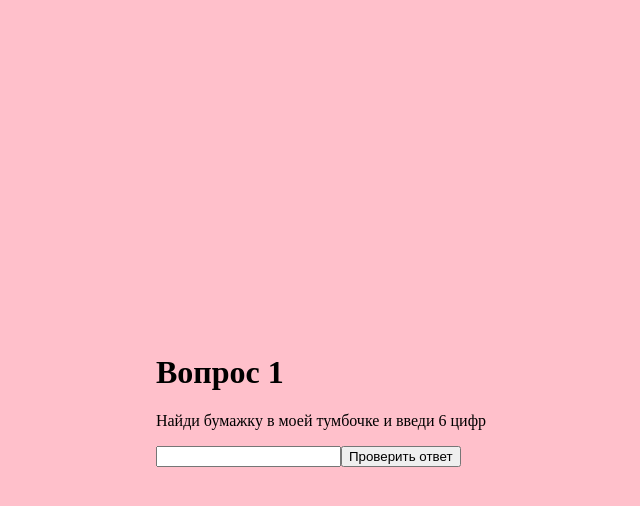
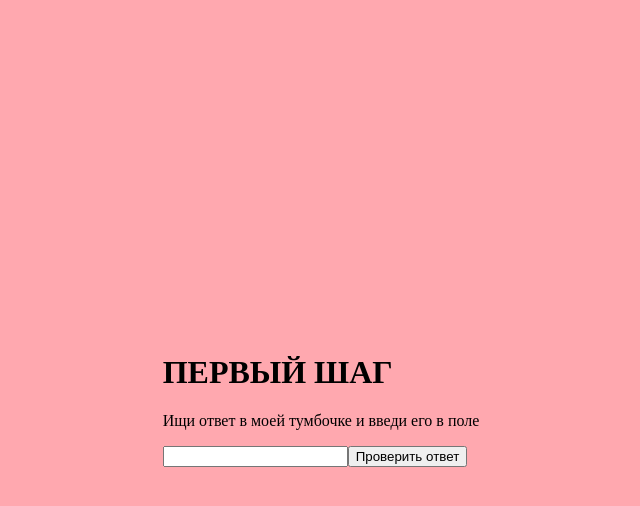
Before and after one commit to mkolya31/fufa-quest, a React (Create React App) app: page /#/ in a window 1280 px wide. Both pictures are taken after a click on the button "Начать квест". Shown: the top 506 px of the page, without its empty margins (319-959 px from the left). Built offline with nearby package versions, Linux system fonts and the light colour scheme.

Commit message:
feat: pages

```diff
--- a/src/app/app/App.styles.ts
+++ b/src/app/app/App.styles.ts
@@ -3,8 +3,4 @@ import styled from "@emotion/styled";
 export const AppContainer = styled.div({
   width: '100%',
   height: '100%',
-  display: 'flex',
-  justifyContent: 'center',
-  alignItems: 'center',
-  background: 'pink',
 })
--- /dev/null
+++ b/src/app/pages/pages.ts
@@ -0,0 +1,96 @@
+import {PageProps} from "../../components/page/Page";
+import {PAGE_ROUTE, ROUTES} from "../router/constants";
+
+export const PAGES: Record<keyof typeof PAGE_ROUTE, PageProps> = {
+  page1: {
+    name: 'ПЕРВЫЙ ШАГ',
+    question: 'Ищи ответ в моей тумбочке и введи его в поле',
+    answer: 'tumba',
+    nextPage: ROUTES.page2,
+    background: '#ffa8af',
+  },
+  page2: {
+    name: 'ПЕРВЫЕ ВЕЧЕРА',
+    question: 'Ответ ждёт тебя на предмете мебели в комнате, которая меньше всего изменилась',
+    answer: 'нямням',
+    nextPage: ROUTES.page3,
+    background: '#ffc0cb',
+  },
+  page3: {
+    name: 'ПРОБЛЕМЫ НАДО РЕШАТЬ',
+    question: 'Его НЕ БЫЛО в квартире, а ведь он РАЗДАЁТ нам волны 21-го века',
+    answer: 'internet',
+    nextPage: ROUTES.page4,
+    background: '#fdbcb4',
+  },
+  page4: {
+    name: 'СЪЕЗЖАЕМСЯ',
+    question: 'Ищи ответ там, где живое превращается в мёртвое, но прекрасное',
+    answer: 'art',
+    nextPage: ROUTES.page5,
+    background: '#ffcbbb',
+  },
+  page5: {
+    name: 'БЫТ',
+    question: 'Он должен был нам помогать, но что-то пошло не так',
+    answer: 'сосу пыль дорого',
+    nextPage: ROUTES.page6,
+    background: '#ffc8a8',
+  },
+  page6: {
+    name: 'ДУХ ПРИКЛЮЧЕНИЙ',
+    question: 'ИХ у нас ДВА, и один из НИХ хранит самое дорогое для путника и солдата',
+    answer: 'скоро уберу',
+    nextPage: ROUTES.page7,
+    background: '#fdd5b1',
+  },
+  page7: {
+    name: 'САНКЦИОНКА',
+    question: 'Был куплен за ТЕНГЕ, а потом за РУБЛИ',
+    answer: 'джин',
+    nextPage: ROUTES.page8,
+    background: '#fdf5e6',
+  },
+  page8: {
+    name: 'ПЕРВЫЙ ОТПУСК',
+    question: 'Наш первый отпуск не был бы возможен без ЭТОГО',
+    answer: 'зима',
+    nextPage: ROUTES.page9,
+    background: '#eebef1',
+  },
+  page9: {
+    name: 'БАБАКА',
+    question: 'Мы любили, когда БАБАКА лежала на НЁМ. Ответ под НИМ',
+    answer: 'гав тяв',
+    nextPage: ROUTES.page10,
+    background: '#dcd0ff',
+  },
+  page10: {
+    name: 'СВЕЖИЙ ВОЗДУХ',
+    question: 'В ней было кайфово спать и плыть к костру',
+    answer: 'палатОЧКА',
+    nextPage: ROUTES.page11,
+    background: '#afdafc',
+  },
+  page11: {
+    name: 'РОГАТЫЙ',
+    question: 'Ответ хранит тот, кто живёт на алтае',
+    answer: 'греф',
+    nextPage: ROUTES.page12,
+    background: '#abcdef',
+  },
+  page12: {
+    name: 'ПИФПАФ',
+    question: 'Ответ рядом с твоим попаданием в десяточку',
+    answer: 'тратата',
+    nextPage: ROUTES.page13,
+    background: '#add8e6',
+  },
+  page13: {
+    name: 'ТЫ ПРЕКРАСНА',
+    question: 'И это можно увидеть прямо сейчас подойдя к НЕМУ, а ответ будет ПОД ним',
+    answer: 'лублу',
+    nextPage: ROUTES.endPage,
+    background: '#ace5ee',
+  },
+}
--- a/src/app/router/constants.ts
+++ b/src/app/router/constants.ts
@@ -1,4 +1,21 @@
+export const PAGE_ROUTE = {
+  page1: 'Zmlyc3Q=',
+  page2: 'c2Vjb25k',
+  page3: 'cGFnZTM=',
+  page4: 'YmVicmE=',
+  page5: 'am9wYQ==',
+  page6: 'bG9s',
+  page7: 'a2Vr',
+  page8: 'Y2hlYnVyZWs=',
+  page9: '0YPRgNCw',
+  page10: 'a3JvbGlr',
+  page11: 'c2t1Zg==',
+  page12: 'YmFuZw==',
+  page13: 'YmFiYWth',
+}
+
 export const ROUTES = {
   welcomePage: '',
-  first: 'Zmlyc3Q=',
+  endPage: '0LrQvtC90LXRhg==',
+  ...PAGE_ROUTE,
 }
--- /dev/null
+++ b/src/components/end-page/EndPage.tsx
@@ -0,0 +1,26 @@
+import React, {FC} from "react";
+import styled from "@emotion/styled";
+
+const Padding = styled.div({
+  padding: '20px',
+  width: '100%',
+  height: '100%',
+  display: 'flex',
+  justifyContent: 'center',
+  alignItems: 'center',
+  boxSizing: 'border-box',
+  background: '#ff9baa',
+})
+
+export const EndPage: FC = () => {
+  return (
+    <Padding>
+      <div>
+        <h1>Фуся, с днём твоего рождения!!!</h1>
+        <h2>Про твой подарок я расскажу по ссылке</h2>
+        <a
+          href='https://vk.com/video53632664_456239187?list=ln-n10aw2vN0QzWfDaWKP'>https://vk.com/video53632664_456239187?list=ln-n10aw2vN0QzWfDaWKP</a>
+      </div>
+    </Padding>
+  )
+}
--- a/src/components/global/Global.tsx
+++ b/src/components/global/Global.tsx
@@ -12,8 +12,8 @@ export const GlobalStyles = () => (
     }
 
     #root {
-      width: 100%;
-      height: 100%;
+      width: 100vw;
+      height: 100vh;
     }
   `}/>
 )
--- a/src/components/page/Page.style.ts
+++ b/src/components/page/Page.style.ts
@@ -1 +1,12 @@
 import styled from "@emotion/styled";
+
+export const PageContainer = styled.div<{ background: string }>(({ background }) => ({
+  background,
+  width: '100%',
+  height: '100%',
+  display: 'flex',
+  justifyContent: 'center',
+  alignItems: 'center',
+  boxSizing: 'border-box',
+  padding: '20px',
+}))
--- a/src/components/page/Page.tsx
+++ b/src/components/page/Page.tsx
@@ -1,20 +1,50 @@
 import React, {ChangeEvent, FC, useState} from "react";
+import {useNavigate} from "react-router-dom";
+import {PageContainer} from './Page.style'
 
-export const Page: FC = () => {
+export interface PageProps {
+  name: string;
+  question: string;
+  answer: string;
+  nextPage: string;
+  background: string;
+}
+
+export const Page: FC<PageProps> = ({name, question, answer, nextPage, background}) => {
   const [value, setValue] = useState<string>('')
+  const [displayHint, setDisplayHint] = useState<boolean>(false)
+
+  console.log('VALUE', value)
 
   const onChange = (event: ChangeEvent<HTMLInputElement>) => {
     setValue(event.target.value)
+    setDisplayHint(false)
+  }
+
+  const navigate = useNavigate()
+
+  const checkAnswer = () => {
+    if (value === answer) {
+      setValue('')
+      navigate(`/${nextPage}`)
+    } else {
+      setDisplayHint(true)
+    }
   }
 
   return (
-    <div>
-      <h1>Вопрос 1</h1>
-      <p>Найди бумажку в моей тумбочке и введи 6 цифр</p>
-      <input value={value} onChange={onChange}/>
-      <button>
-        Проверить ответ
-      </button>
-    </div>
+    <PageContainer background={background}>
+      <div>
+        <h1>{name}</h1>
+        <p>{question}</p>
+        <input value={value} onChange={onChange}/>
+        <button onClick={checkAnswer}>
+          Проверить ответ
+        </button>
+        {displayHint && (
+          <p>Удали и ответь нормально</p>
+        )}
+      </div>
+    </PageContainer>
   )
 }
--- /dev/null
+++ b/src/components/welcome-page/WelcomePage.tsx
@@ -0,0 +1,35 @@
+import React, {FC} from "react";
+import {useNavigate} from "react-router-dom";
+import {ROUTES} from "../../app/router/constants";
+import styled from "@emotion/styled";
+
+const Padding = styled.div({
+  padding: '20px',
+  width: '100%',
+  height: '100%',
+  display: 'flex',
+  justifyContent: 'center',
+  alignItems: 'center',
+  boxSizing: 'border-box',
+  background: '#ff9baa',
+})
+
+export const WelcomePage: FC = () => {
+  const navigate = useNavigate()
+
+  const onClick = () => {
+    navigate(ROUTES.page1)
+  }
+
+  return (
+    <Padding>
+      <div>
+        <h1>Привет, это квест FUFA-23</h1>
+        <h2>Тебя ждут несложные задания, но если будут проблемы то звони</h2>
+        <button onClick={onClick}>
+          Начать квест
+        </button>
+      </div>
+    </Padding>
+  )
+}
--- a/src/pages/welcome-page/WelcomePage.tsx
+++ /dev/null
@@ -1,21 +0,0 @@
-import React, {FC} from "react";
-import {useNavigate} from "react-router-dom";
-import {ROUTES} from "../../app/router/constants";
-
-export const WelcomePage: FC = () => {
-  const navigate = useNavigate()
-
-  const onClick = () => {
-    navigate(ROUTES.first)
-  }
-
-  return (
-    <div>
-      <h1>Привет, это квест FUFA-23</h1>
-      <h2>Тебя ждут несложные задания, но если будут проблемы то звони</h2>
-      <button onClick={onClick}>
-        Начать квест
-      </button>
-    </div>
-  )
-}
```
Also changed, not shown: src/app/router/Router.tsx (+58 -4 lines).
